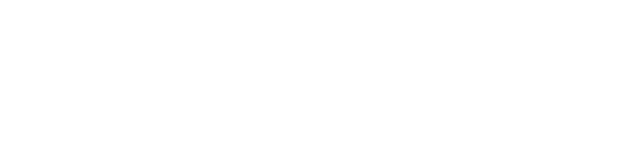
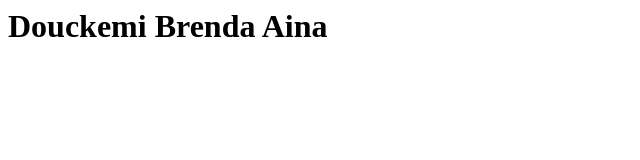
Before and after one commit to Debascogurl/html-portfolio, a plain HTML site: page index.html in a window 1280 px wide. Shown: the whole page, without its empty margins (0-640 px from the left). Drawn offline with Linux system fonts and the light colour scheme.

Commit message:
Update index.html

```diff
--- a/index.html
+++ b/index.html
@@ -13,3 +13,14 @@ HINT for TODO 6: You can use the height attribute set to 200 to make the image s
 https://developer.mozilla.org/en-US/docs/Web/HTML/Element/img#attr-height -->
 
 <!-- TODO 7: Add the Contact Me and About Me page links -->
+
+<html>
+  <head>
+    <title>My Resume - Douckemi Brenda Aina</title>
+  </head>
+
+  <body>
+    <h1>Douckemi Brenda Aina</h1>
+
+  </body>
+</html>
```
